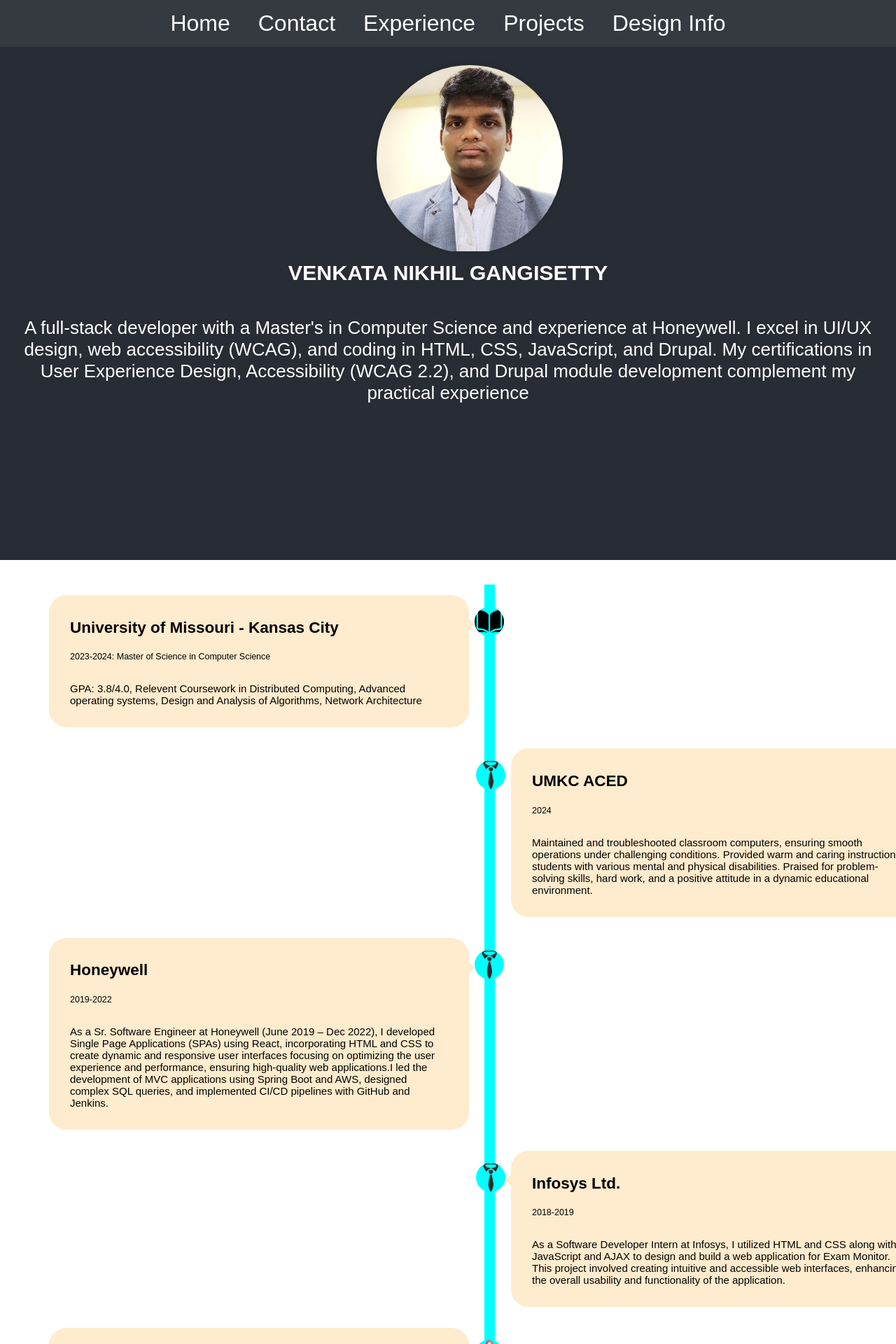
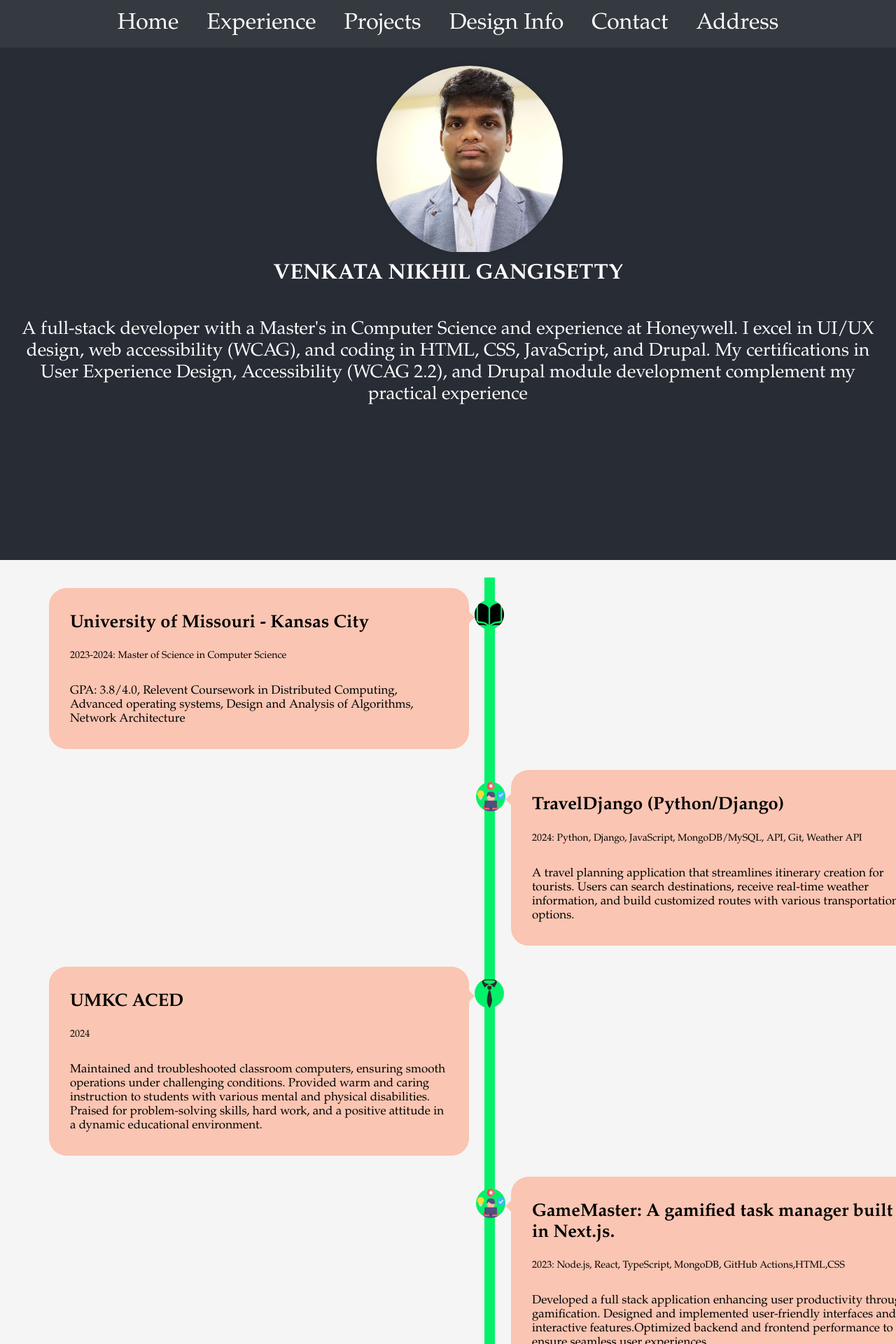
Before and after one commit to gsvn32/portfolio, a React (Create React App) app: page / in a window 1280 px wide. Shown: the top 1920 px of the page at 70% size. Built offline with nearby package versions, Linux system fonts and the light colour scheme.

Commit message:
added content, clicable div

```diff
--- a/src/App.css
+++ b/src/App.css
@@ -9,7 +9,7 @@
   text-align: center;
   display: grid;
   grid-template-rows: auto auto; /* Define two rows */
-  grid-gap: 10px;
+  /*grid-gap: 10px; */
 }
 
 .App-header {
@@ -20,7 +20,10 @@
   font-size: calc(10px + 2vmin);
   color: white;
 }
-
+.App-main {
+  background-color:#F5F5F5;
+  z-index: -2;
+}
 nav {
   background-color: var(--background-color);
 }
@@ -103,9 +106,9 @@ nav {
 .content{
   position: relative;
   padding: 15px 30px;
-  background: blanchedalmond;
+  background: #FAC5B2;
   border-radius: 25px;
-  font-size: 15px;
+  font-size: 17px;
   text-align: left;
 }
 .container {
@@ -143,6 +146,12 @@ nav {
 .container:nth-child(7){
   animation-delay: 6s;
 }
+.container:nth-child(8){
+  animation-delay: 7s;
+}
+.container:nth-child(9){
+  animation-delay: 8s;
+}
 .left {
   left: 0;
 }
@@ -160,7 +169,7 @@ left: 55%;
   top: 32px;
   z-index: 10;
   border-color: #282c34;
-  background-color: aqua;
+  background-color: #04F06A;
 }
 .right img{
   left: -20px;
@@ -173,7 +182,7 @@ left: 55%;
   height: 100%;
   top: 0;
   left: 54%;
-  background: aqua;
+  background: #04F06A;
   z-index: -1;
   margin-left: 4px;
   animation: moveline 6s linear forwards;
@@ -203,7 +212,7 @@ left: 55%;
   z-index: 1;
   border-top: 15px solid transparent;
   border-bottom: 15px solid transparent;
-  border-left: 15px solid blanchedalmond;
+  border-left: 15px solid #FAC5B2;
   right: -8px;
 }
 .right-arrow {
@@ -214,10 +223,9 @@ left: 55%;
   z-index: 1;
   border-top: 15px solid transparent;
   border-bottom: 15px solid transparent;
-  border-right: 15px solid blanchedalmond;
+  border-right: 15px solid #FAC5B2;
   left: -8px;
 }
-
 
 .App-footer {
   background-color: #282c34;
@@ -237,8 +245,6 @@ left: 55%;
   font-size: calc(5px + 2vmin);
 }
 
-
-
 .copyright {
   top: 86%;
   position: relative;
--- a/src/App.tsx
+++ b/src/App.tsx
@@ -39,11 +39,12 @@ function App() {
       <header className="App-header">
 <nav aria-label="Main Navigation">
         <ul className="nav-list">
-            <li className="nav-item"><a href="#home" className="nav-link">Home</a></li>
-            <li className="nav-item"><a href="#about" className="nav-link">Contact</a></li>
-            <li className="nav-item"><a href="#services" className="nav-link">Experience</a></li>
-            <li className="nav-item"><a href="#contact" className="nav-link">Projects</a></li>
+            <li className="nav-item"><a href="/" className="nav-link">Home</a></li>
+            <li className="nav-item"><a href="#experience" className="nav-link">Experience</a></li>
+            <li className="nav-item"><a href="#project" className="nav-link">Projects</a></li>
             <li className="nav-item"><a href="#contact" className="nav-link">Design Info</a></li>
+            <li className="nav-item"><a href="#contact" className="nav-link">Contact</a></li>
+            <li className="nav-item"><a href="#address" className="nav-link">Address</a></li>
         </ul>
     </nav>
     <div className="profile-picture">
@@ -66,7 +67,16 @@ function App() {
         <span className='left-arrow'></span>
       </div>
     </div>
-      <div className="container right">
+    <div className="container right" id='project'>
+    <img src="./project.png" alt="project icon" />
+      <div className="content">
+        <h2>TravelDjango (Python/Django)</h2>
+       <small>2024: Python, Django, JavaScript, MongoDB/MySQL, API, Git, Weather API</small>
+        <p>A travel planning application that streamlines itinerary creation for tourists. Users can search destinations, receive real-time weather information, and build customized routes with various transportation options. </p>
+        <span className='right-arrow'></span>
+      </div>
+    </div>
+      <div className="container left">
     <img src="./work.png" alt="work icon" />
       <div className="content">
         <h2>UMKC ACED</h2>
@@ -75,21 +85,31 @@ function App() {
         <span className='left-arrow'></span>
       </div>
     </div>
+
+    <div className="container right">
+    <img src="./project.png" alt="project icon" />
+      <div className="content">
+        <h2>GameMaster: A gamified task manager built in Next.js.</h2>
+        <small>2023: Node.js, React, TypeScript, MongoDB, GitHub Actions,HTML,CSS</small>
+    <p>Developed a full stack application enhancing user productivity through gamification. Designed and implemented user-friendly interfaces and interactive features.Optimized backend and frontend performance to ensure seamless user experiences.</p>
+        <span className='right-arrow'></span>
+      </div>
+    </div>
     <div className="container left">
+    <img src="./project.png" alt="project icon" />
+      <div className="content">
+        <h2>CaptionIt - Cloud based AI Image Captioning web Application</h2>
+        <small>Pytorch, django, Azure</small>
+    <p>Generate Descriptive and meaningful descriptions for Images. Developed using pre trained ML model and python Django for web development on Azure.</p>
+         <span className='left-arrow'></span>
+      </div>
+    </div>
+    <div className="container right" id='experience'>
     <img src="./work.png" alt="work icon" />
       <div className="content">
         <h2>Honeywell</h2>
         <small>2019-2022</small>
         <p>As a Sr. Software Engineer at Honeywell (June 2019 – Dec 2022), I developed Single Page Applications (SPAs) using React, incorporating HTML and CSS to create dynamic and responsive user interfaces focusing on optimizing the user experience and performance, ensuring high-quality web applications.I led the development of MVC applications using Spring Boot and AWS, designed complex SQL queries, and implemented CI/CD pipelines with GitHub and Jenkins.</p>
-        <span className='left-arrow'></span>
-      </div>
-    </div>
-    <div className=" container right">
-    <img src="./work.png" alt="work icon" />
-      <div className="content">
-      <h2>Infosys Ltd.</h2>
-      <small>2018-2019</small>
-        <p>As a Software Developer Intern at Infosys, I utilized HTML and CSS along with JavaScript and AJAX to design and build a web application for Exam Monitor. This project involved creating intuitive and accessible web interfaces, enhancing the overall usability and functionality of the application.</p>
         <span className='right-arrow'></span>
       </div>
     </div>
@@ -104,31 +124,13 @@ function App() {
         <span className='left-arrow'></span>
       </div>
     </div>
-    <div className="container right">
-    <img src="./project.png" alt="project icon" />
+    <div className=" container right">
+    <img src="./work.png" alt="work icon" />
       <div className="content">
-        <h2>TravelDjango (Python/Django)</h2>
-       <small>2024: Python, Django, JavaScript, MongoDB/MySQL, API, Git, Weather API</small>
-        <p>A travel planning application that streamlines itinerary creation for tourists. Users can search destinations, receive real-time weather information, and build customized routes with various transportation options. </p>
+      <h2>Infosys Ltd.</h2>
+      <small>2018-2019</small>
+        <p>As a Software Developer Intern at Infosys, I utilized HTML and CSS along with JavaScript and AJAX to design and build a web application for Exam Monitor. This project involved creating intuitive and accessible web interfaces, enhancing the overall usability and functionality of the application.</p>
         <span className='right-arrow'></span>
-      </div>
-    </div>
-    <div className="container left">
-    <img src="./project.png" alt="project icon" />
-      <div className="content">
-        <h2>GameMaster: A gamified task manager built in Next.js.</h2>
-        <small>2023: Node.js, React, TypeScript, MongoDB, GitHub Actions,HTML,CSS</small>
-    <p>Developed a full stack application enhancing user productivity through gamification. Designed and implemented user-friendly interfaces and interactive features.Optimized backend and frontend performance to ensure seamless user experiences.</p>
-        <span className='left-arrow'></span>
-      </div>
-    </div>
-    <div className="container right">
-    <img src="./project.png" alt="project icon" />
-      <div className="content">
-        <h2>CaptionIt - Cloud based AI Image Captioning web Application</h2>
-        <small>Pytorch, django, Azure</small>
-    <p>Generate Descriptive and meaningful descriptions for Images. Developed using pre trained ML model and python Django for web development on Azure.</p>
-         <span className='right-arrow'></span>
       </div>
     </div>
     <div className="container left">
@@ -143,23 +145,20 @@ function App() {
   </div>
       </main>
       <footer className="App-footer">
-        <div>
+        <div id='contact'>
         <h3>Contact</h3>
         <h5>Nikhil Gangisetty</h5>
         <a href="mailto:gangietty.nikhil@gmail.com" title="send email">gangietty.nikhil@gmail.com</a>
         <p>+1 913-709-9391</p>
         </div>
-        <div>
+        <div id='address'>
           <h3>Address</h3>
           <p>301 W Armour blvd</p>
           <p>Kansas City, MO</p>
         </div>
         <div>
-        <p className='copyright'>&copy; <span id="currentYear"></span> Nikhil Gangisetty. All rights reserved.</p>
-        </div>
-        <div>
-          <h4>Credits</h4>
-        <a href="https://www.flaticon.com/" title="icons" className='credit'>icons created by egorpolyakov - Flaticon</a>
+        <p className='copyright'>&copy; <span id="currentYear"></span> Nikhil Gangisetty. All rights reserved.| <a href="https://www.flaticon.com/" title="icons" className='credit'>Credits</a>
+        </p>
         </div>
         <script>
         document.getElementById('currentYear').textContent = new Date().getFullYear();
--- a/src/index.css
+++ b/src/index.css
@@ -1,12 +1,12 @@
 body {
   margin: 0;
-  font-family: Arial, sans-serif, -apple-system, BlinkMacSystemFont, 'Segoe UI', 'Roboto', 'Oxygen',
+  font-family: Palatino, sans-serif, -apple-system, BlinkMacSystemFont, 'Segoe UI', 'Roboto', 'Oxygen',
     'Ubuntu', 'Cantarell', 'Fira Sans', 'Droid Sans', 'Helvetica Neue',
     sans-serif;
   -webkit-font-smoothing: antialiased;
   -moz-osx-font-smoothing: grayscale;
+  scroll-behavior: smooth; /* Enables smooth scrolling */
 }
-
 
 code {
   font-family: source-code-pro, Menlo, Monaco, Consolas, 'Courier New',
```
